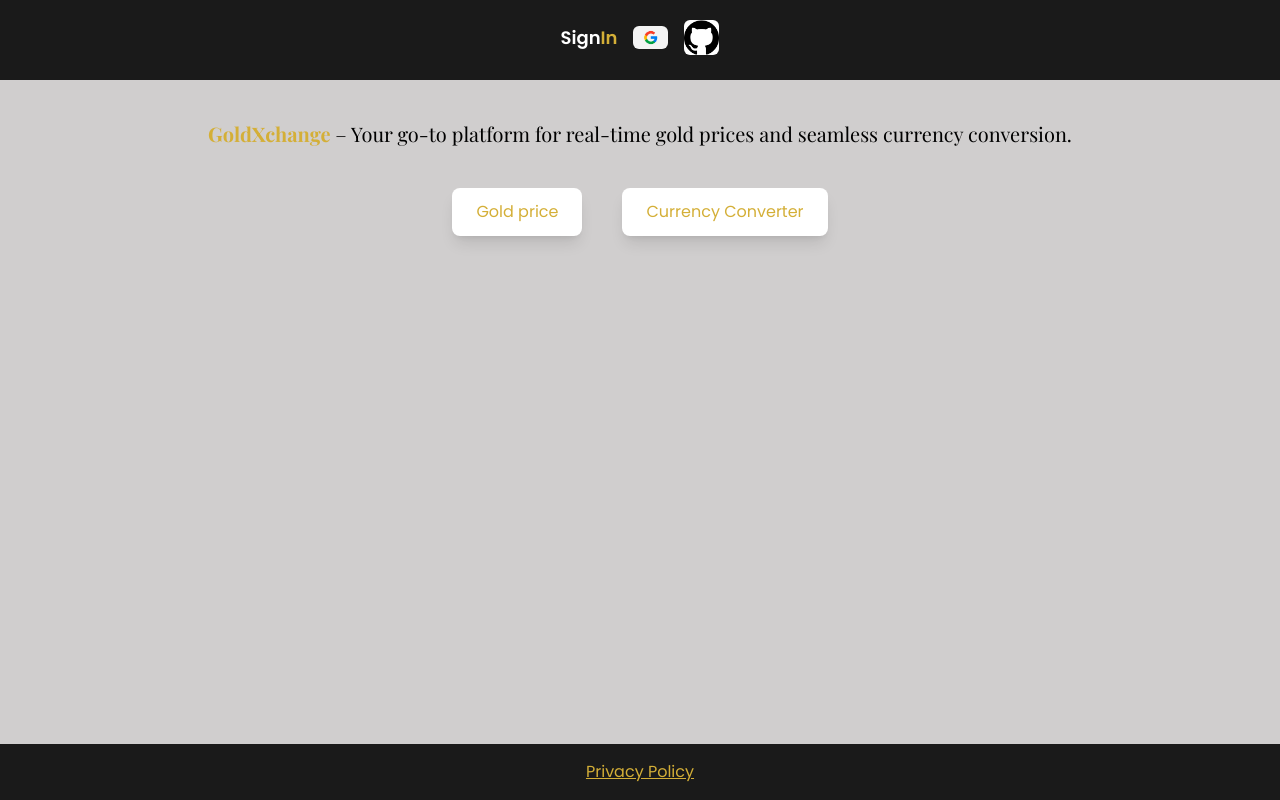
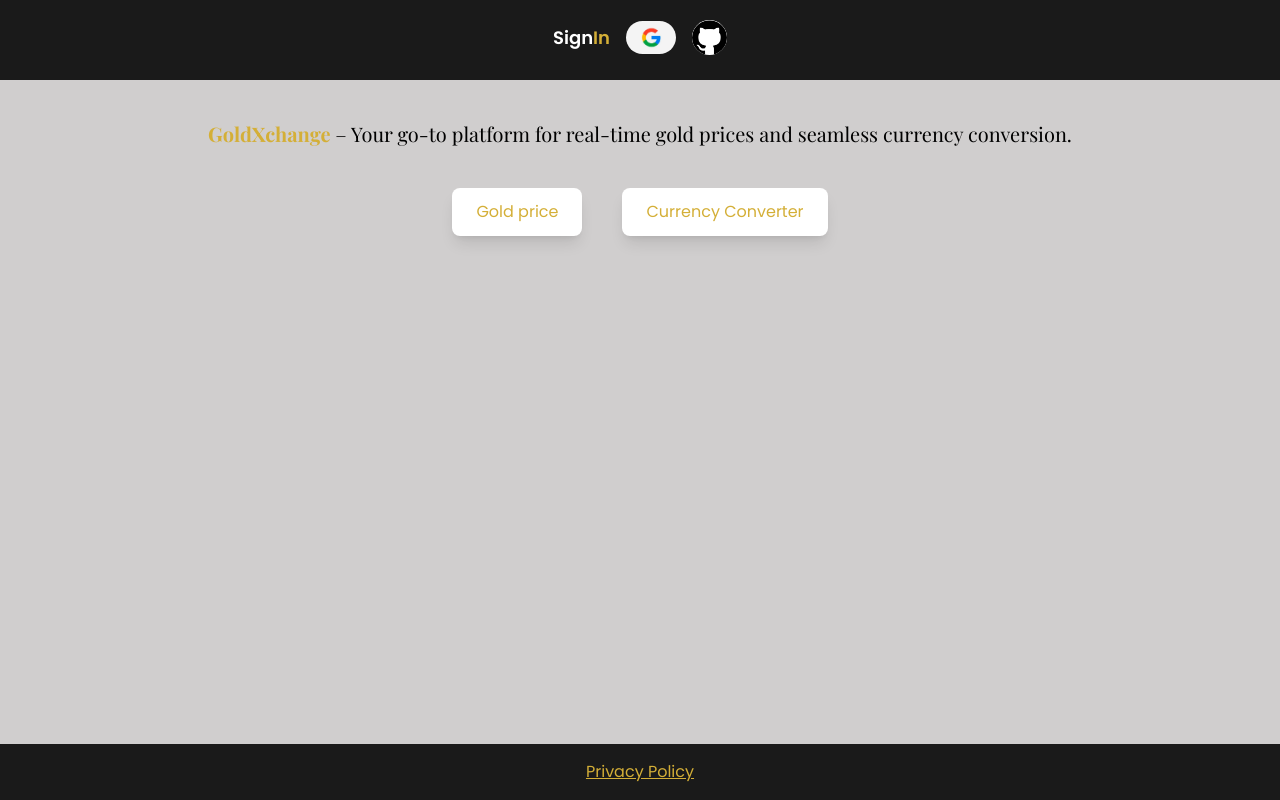
Before and after one commit to SerajEldeen/GoldXchange, a Next.js app: page / in a window 1280 px wide. Built offline with nearby package versions, Linux system fonts and the light colour scheme; no server answers.

Commit message:
fix:googleIcon

```diff
--- a/components/Navbar.tsx
+++ b/components/Navbar.tsx
@@ -47,9 +47,9 @@ async function Navbar() {
             <Image
               src="/Google.jpg"
               alt="Google"
-              width={35}
-              height={35}
-              className="rounded-md cursor-pointer hover:animate-bounce duration-2000 "
+              width={50}
+              height={50}
+              className="rounded-3xl cursor-pointer hover:animate-bounce duration-2000 "
               onClick={async () => {
                 "use server";
                 await signIn("google");
@@ -60,7 +60,7 @@ async function Navbar() {
               alt="GitHub"
               width={35}
               height={35}
-              className="rounded-md cursor-pointer hover:animate-bounce duration-2000 bg-white"
+              className="rounded-3xl cursor-pointer hover:animate-bounce duration-2000 bg-white "
               onClick={async () => {
                 "use server";
                 await signIn("github");
```
